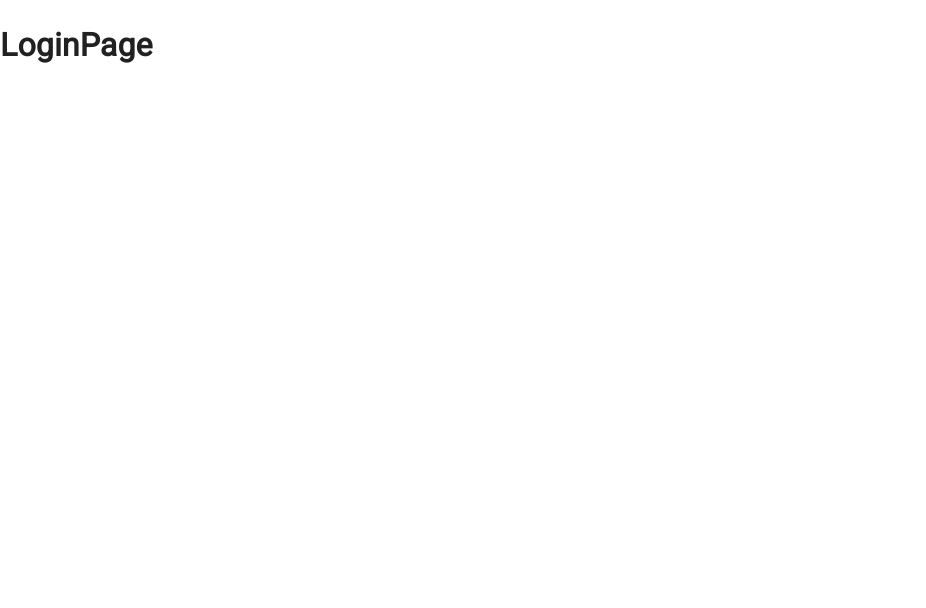
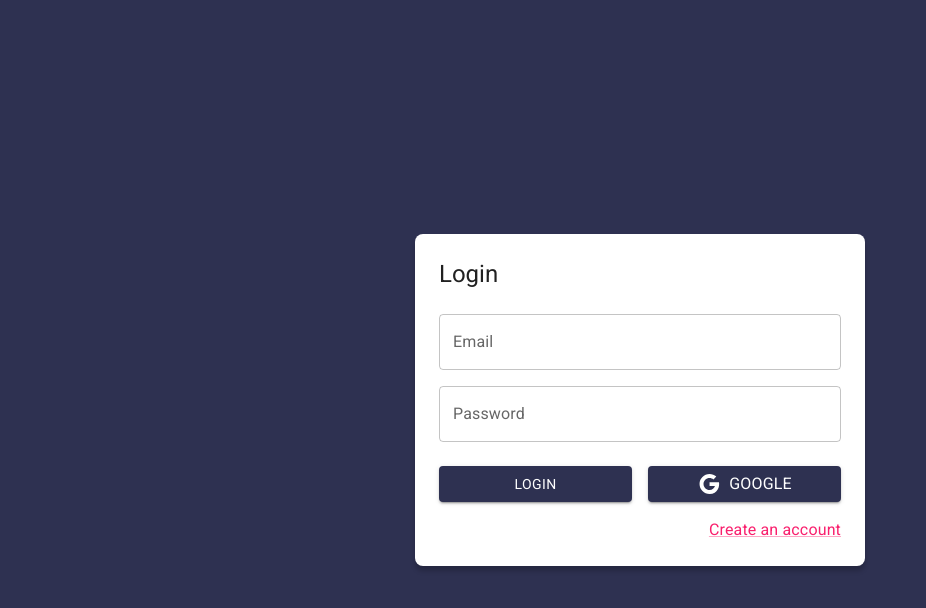
Before and after one commit to InnaIazovskaia/journal-app, a React (Vite) app: page /auth/login in a window 1280 px wide. Shown: the top 608 px of the page, without its empty margins (0-926 px from the left). Built offline with nearby package versions, Linux system fonts and the light colour scheme.

Commit message:
Add html structure in LoginPage

```diff
--- a/src/auth/pages/LoginPage.tsx
+++ b/src/auth/pages/LoginPage.tsx
@@ -1 +1,49 @@
-export const LoginPage = (): JSX.Element => <h1>LoginPage</h1>;
+import { Link as RouterLink } from "react-router-dom";
+import { Google } from "@mui/icons-material";
+import { Button, Grid, Link, TextField, Typography } from "@mui/material";
+import { AuthLayout } from "../layout/AuthLayout";
+
+export const LoginPage = (): JSX.Element => (
+  <AuthLayout title="Login">
+    <form>
+      <Grid container>
+        <Grid item xs={12} sx={{ mt: 2 }}>
+          <TextField
+            label="Email"
+            type="email"
+            placeholder="email@googl.com"
+            fullWidth
+          />
+        </Grid>
+        <Grid item xs={12} sx={{ mt: 2 }}>
+          <TextField
+            label="Password"
+            type="password"
+            placeholder="Password"
+            fullWidth
+          />
+        </Grid>
+
+        <Grid container spacing={2} sx={{ mb: 2, mt: 1 }}>
+          <Grid item xs={12} sm={6}>
+            <Button variant="contained" fullWidth>
+              Login
+            </Button>
+          </Grid>
+          <Grid item xs={12} sm={6}>
+            <Button variant="contained" fullWidth>
+              <Google />
+              <Typography sx={{ ml: 1 }}>Google</Typography>
+            </Button>
+          </Grid>
+        </Grid>
+
+        <Grid container direction="row" justifyContent="end">
+          <Link component={RouterLink} color="#f91f6d" to="/auth/register">
+            Create an account
+          </Link>
+        </Grid>
+      </Grid>
+    </form>
+  </AuthLayout>
+);
```
Also changed, not shown: 1 other file (tests, documents, lock files or other folders).
